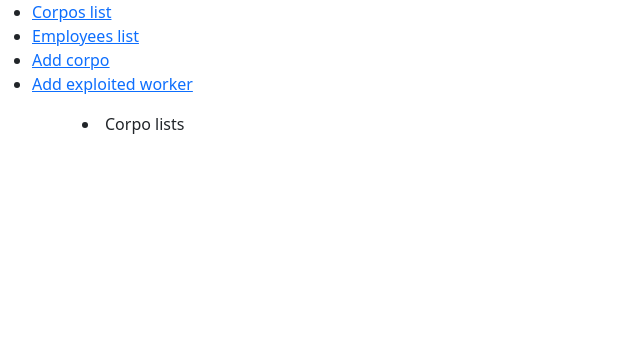
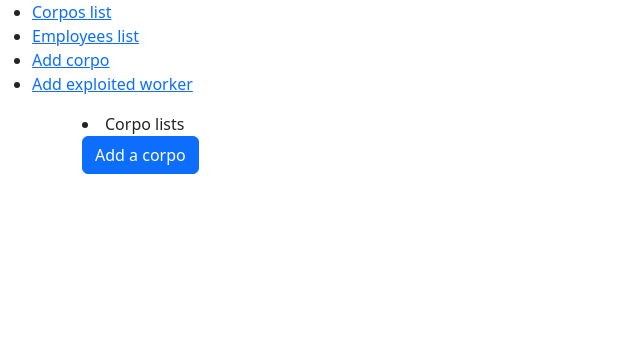
Before and after one commit to AnthonyWGit/Demo, a Symfony app: template templates/entreprise/index.html.twig in a window 1280 px wide. Shown: the top 356 px of the page, without its empty margins (0-640 px from the left). Run offline with Twig, Linux system fonts and the light colour scheme; the template is opened without the code that fills it, so the values that code supplies are empty; some libraries are stand-ins or nearby versions.

Commit message:
btn to edit entreprise

```diff
--- a/templates/entreprise/index.html.twig
+++ b/templates/entreprise/index.html.twig
@@ -4,8 +4,14 @@
 
 {% block body %}
     <li>Corpo lists</li>
+
+    <a href = {{ path('new_entreprise') }} class="btn btn-primary">Add a corpo</a>
+
     {% for entreprise in entreprises %}
-        <li> <a href="{{ path('display_app_entreprise', { 'id': entreprise.id}) }}"> {{ entreprise.raisonSociale}} </a></li> {# ~ is the concatenation operator #}
+        <li>
+            <a href="{{ path('display_app_entreprise', { 'id': entreprise.id}) }}"> {{ entreprise.raisonSociale}} </a>{# ~ is the concatenation operator #}
+            <a  class="btn btn-success" href="{{ path('edit_entreprise', { 'id': entreprise.id}) }}"> Edit</a>
+        </li>
     {% endfor %}
 
 {% endblock %}
```
